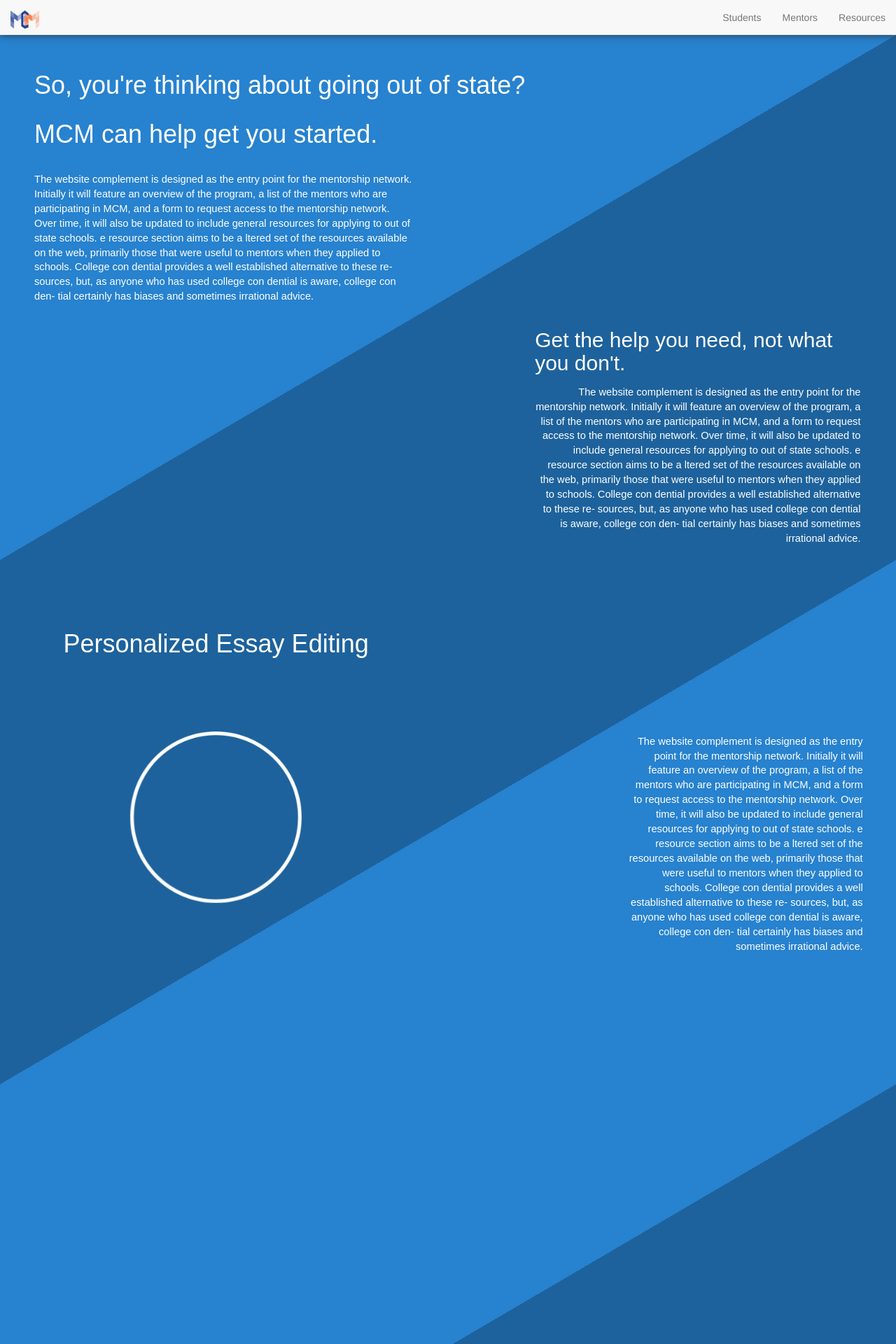
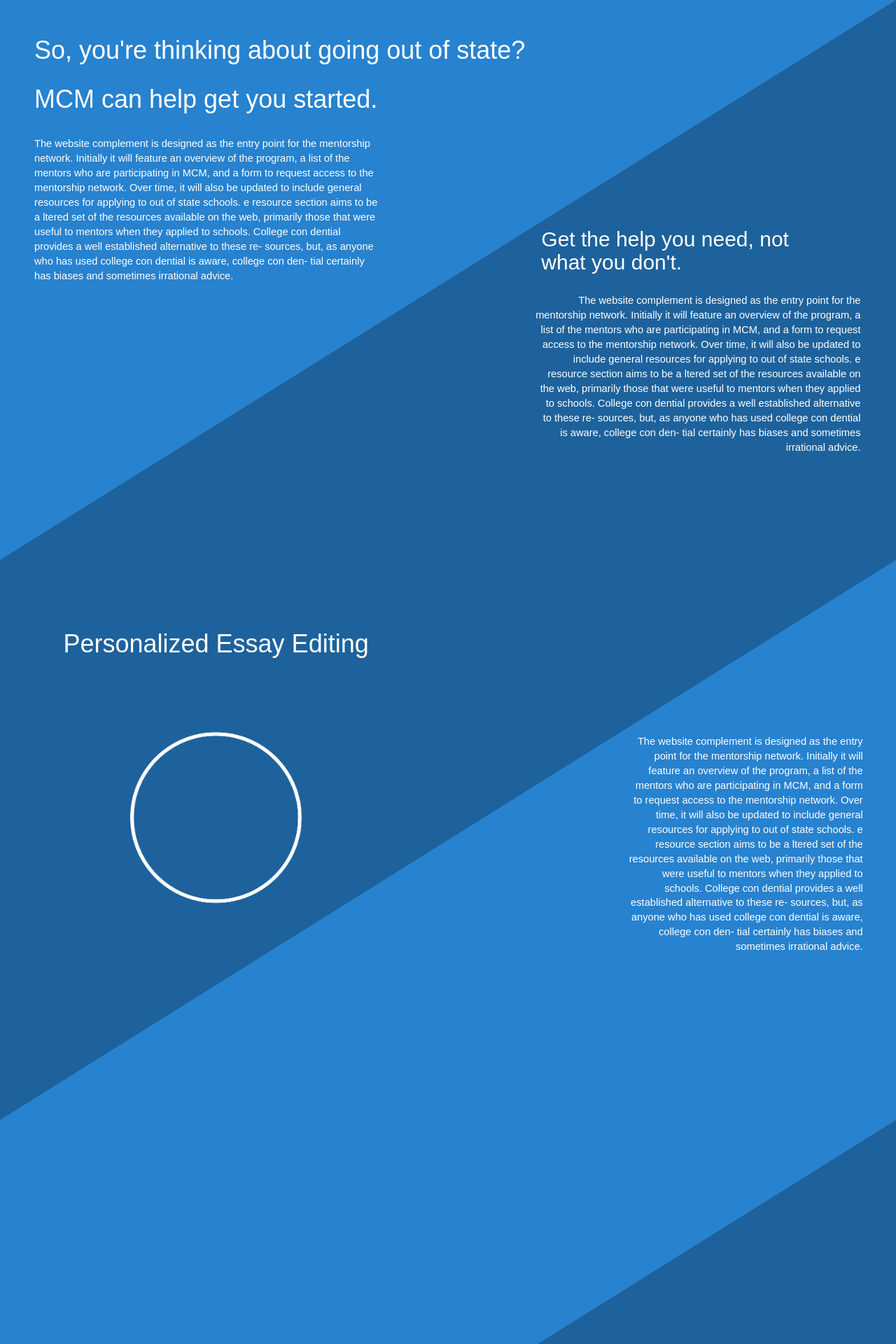
Before and after one commit to averyjordan1/mcmentors, a PHP site: page /students.html in a window 1280 px wide. Shown: the top 1920 px of the page at 70% size. Run offline with PHP 8.4, Linux system fonts and the light colour scheme; some web fonts are replaced.

Commit message:
added scrolling effects on students page, and temporarily removed navbar

```diff
--- a/mcmentors.css
+++ b/mcmentors.css
@@ -52,12 +52,11 @@ Accent Text: #000000;
 
 .navbar-shadow {
 		box-shadow: 0 0 10px;
-
 }
 
-.mcm-background {
+/*.mcm-background {
 		padding-top:50px;
-}
+}*/
 
 .mcm-background.mentors {
 		background-color: #2782CF
@@ -80,7 +79,7 @@ Accent Text: #000000;
 		text-align: center;
 }
 .section {
-	height: 93.7vh;
+	height: 100vh;
 }
 
 .section.orange {
@@ -213,6 +212,16 @@ img.top-logo {
 
 .row.student-title-page.p {
   padding-top: 1.5%;
+  width:100%;
+}
+
+.row.student-title-page.p.t {
+  display: table;
+}
+
+.table-col{
+  float: none;
+  display: table-cell;
 }
 
 p.student-title-page {
--- a/students.html
+++ b/students.html
@@ -6,12 +6,13 @@
 		<link href="mcmentors.css" type="text/css" rel="stylesheet">
 		<link href="bootstrap/css/bootstrap.min.css" type="text/css" rel="stylesheet">
 		<link href="animate.css" type="text/css" rel="stylesheet">
+		<script src="http://code.jquery.com/jquery-latest.min.js" type="text/javascript"></script>
 		<link href='https://fonts.googleapis.com/css?family=Allerta+Stencil' rel='stylesheet' type='text/css'>
 		<link href='https://fonts.googleapis.com/css?family=Palanquin:200' rel='stylesheet' type='text/css'>
 
 	</head>
 	<body class="mcm-background">
-		<nav class="navbar navbar-default navbar-fixed-top navbar-shadow">
+		<!-- <nav class="navbar navbar-default navbar-fixed-top navbar-shadow">
 				<div class="container-fluid">
 					<div class="navbar-header">
 						<a class="navbar-brand" href='index.html'>
@@ -24,31 +25,34 @@
 					<a href="resources.html" class="navbar-text">Resources</a>
 				</div>
 				</div>
-			</nav>
-		<div class="section two-tone-blue ">
+			</nav> -->
+		<section class="section two-tone-blue anchored" >
 			<div class="row student-title-page top">
 				<h1 class="animated slideInLeft student-title-page top">So, you're thinking about going out of state?</h1>
 			</div>
 			<div class="row student-title-page">
 				<h1 class="animated slideInLeft student-title-page"> MCM can help get you started. </h1>
 			</div>
-			<div class="row student-title-page p">
-				<div class="col-lg-8 col-md-6" style="padding-left:0">
+			<div class="row student-title-page p t">
+				<div class="col-lg-5 col-md-6 table-col" style="padding-left:0">
 					<p class="animated fadeIn student-title-page visible-lg-block">  The website complement is designed as the entry point for the mentorship network. Initially it will feature an overview of the program, a list of the mentors who are participating in MCM, and a form to request access to the mentorship network. Over time, it will also be updated to include general resources for applying to out of state schools.  e resource section aims to be a  ltered set of the resources available on the web, primarily those that were useful to mentors when they applied to schools. College con dential provides a well established alternative to these re- sources, but, as anyone who has used college con dential is aware, college con den- tial certainly has biases and sometimes irrational advice.</p>
 					<p class="animated fadeIn student-title-page hidden-lg">
 					The website complement is designed as the entry point for the mentorship network. Initially it will feature an overview of the program, a list of the mentors who are participating in MCM, and a form to request access to the mentorship network.</p>
+				</div>
+				<div class="col-lg-4 col-lg-offset-2 col-md-6 table-col">
+					<h2 class="animated fadeIn student-title-page" style="padding-top:115px">Get the help you need, not what you don't.</h2>
 				</div>
 			</div>
 			<div class="row">
 				<div class="col-lg-2 col-lg-offset-4 visible-lg-block">
 				</div>
 				<div class="col-lg-5 col-lg-offset-1 col-md-8 col-md-offset-4" style="padding-right:5%">
-					<h2 class="animated fadeIn student-title-page">Get the help you need, not what you don't.</h2>
+
 					<p class="animated fadeIn student-title-page p text-right">  The website complement is designed as the entry point for the mentorship network. Initially it will feature an overview of the program, a list of the mentors who are participating in MCM, and a form to request access to the mentorship network. Over time, it will also be updated to include general resources for applying to out of state schools.  e resource section aims to be a  ltered set of the resources available on the web, primarily those that were useful to mentors when they applied to schools. College con dential provides a well established alternative to these re- sources, but, as anyone who has used college con dential is aware, college con den- tial certainly has biases and sometimes irrational advice.</p>
 				</div>
 			</div>
-		</div>
-		<div class="section two-tone-blue flipped">
+		</section>
+		<section class="section two-tone-blue flipped">
 			<!-- Title -->
 			<div class="row" style="padding-top:10vh; padding-left:5%">
 				<div class="col-lg-5">
@@ -70,12 +74,46 @@
 				</div>
 
 			</div>
-		</div>
-		<div class="section two-tone-blue">
+		</section>
+		<section class="section two-tone-blue">
 
-		</div>
-		<div class="section two-tone-blue flipped">
+		</section>
+		<section class="section two-tone-blue flipped">
 
-		</div>
+		</section>
+
+		<script>
+
+		(function() {
+		  var delay = false;
+
+		  $(document).on('mousewheel DOMMouseScroll', function(event) {
+		    event.preventDefault();
+		    if(delay) return;
+
+		    delay = true;
+		    setTimeout(function(){delay = false},500)
+
+		    var wd = event.originalEvent.wheelDelta || -event.originalEvent.detail;
+
+		    var a= document.getElementsByTagName('section');
+		    if(wd < -50) {
+		      for(var i = 0 ; i < a.length ; i++) {
+		        var t = a[i].getClientRects()[0].top;
+		        if(t >= .25) break;
+		      }
+		    }
+		    else if(wd >50){
+		      for(var i = a.length-1 ; i >= 0 ; i--) {
+		        var t = a[i].getClientRects()[0].top;
+		        if(t < -.25) break;
+		      }
+		    }
+		    $('html,body').animate({
+		      scrollTop: a[i].offsetTop
+		    });
+		  });
+		})();
+	</script>
 	</body>
 </html>
```
